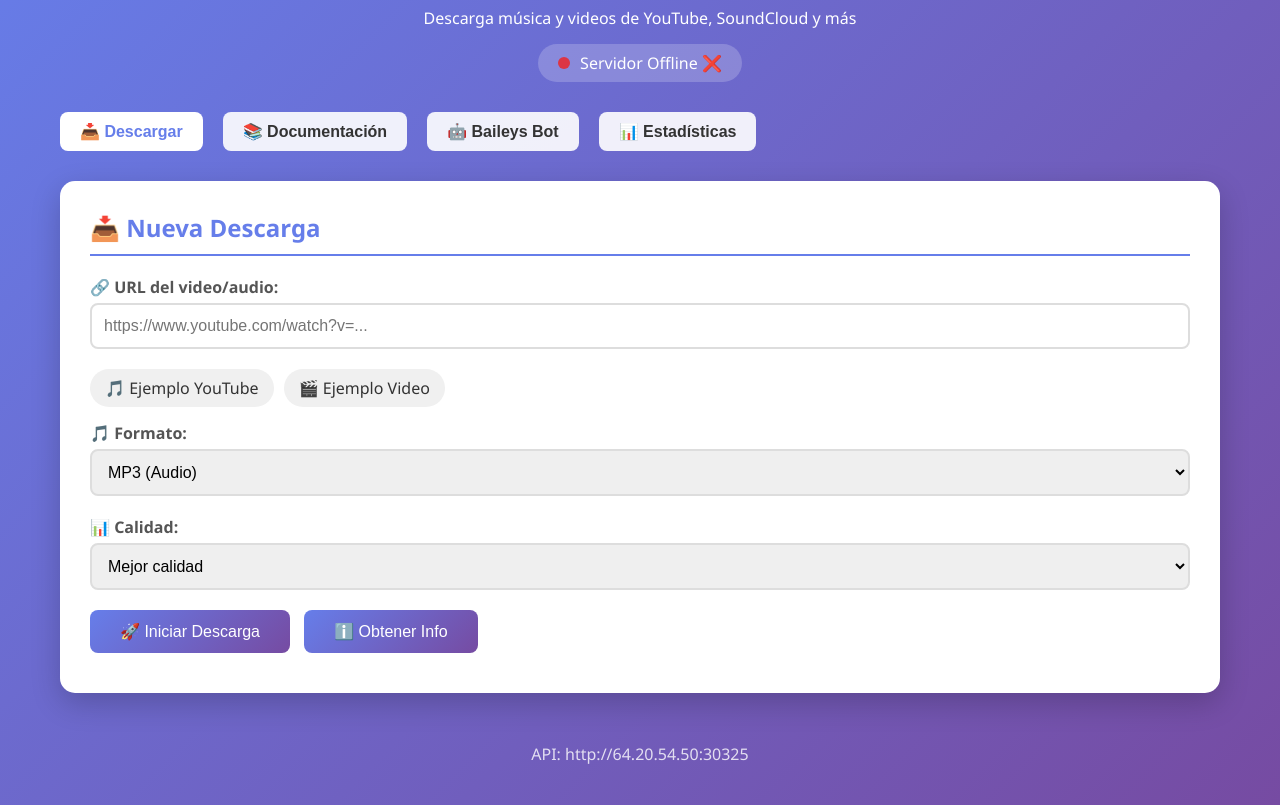
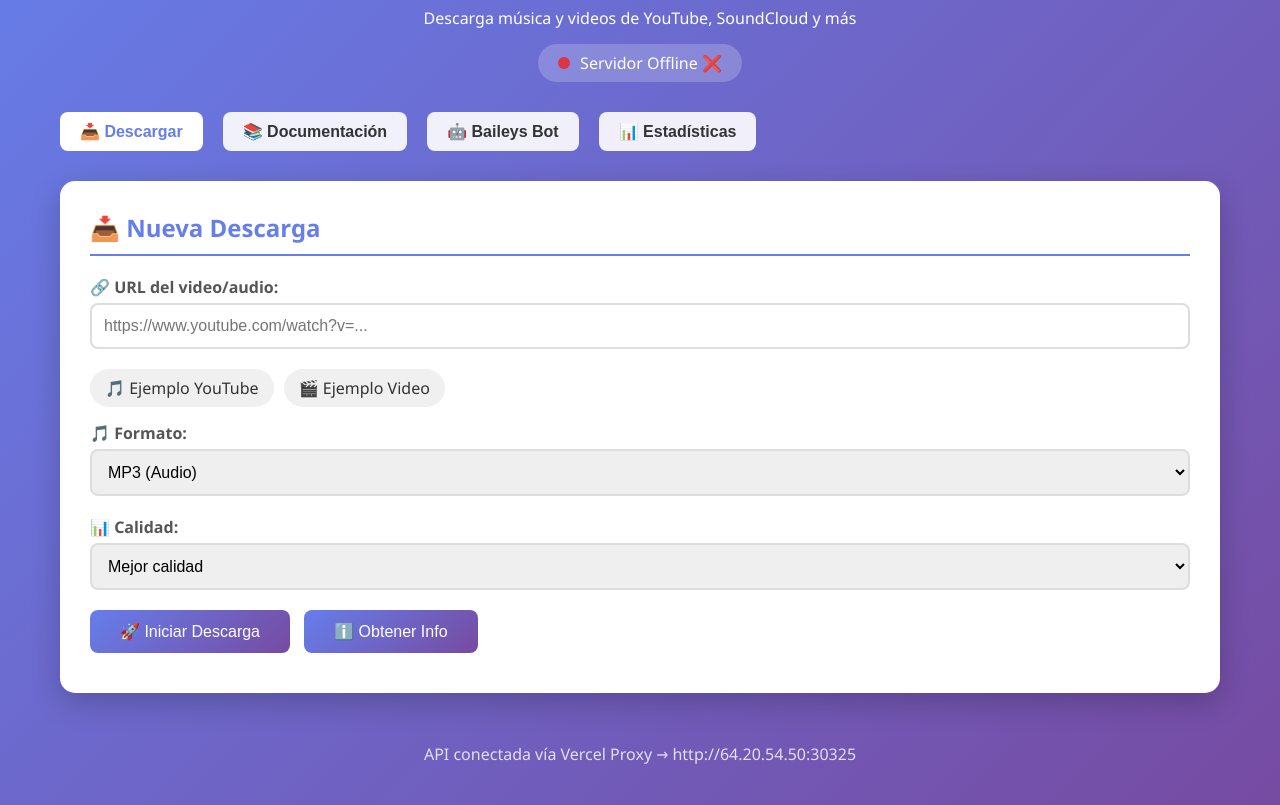
Before and after one commit to jv8784815-ctrl/yt-downloader, a website: page index.html in a window 1280 px wide. Shown: the part 118-923 px from the top of the page. Drawn offline with Linux system fonts and the light colour scheme; no server answers.

Commit message:
Update API URL handling for Vercel Proxy

```diff
--- a/index.html
+++ b/index.html
@@ -274,18 +274,19 @@ async function descargarMusica(url) {
         </div>
 
         <footer>
-            <p>API: <span id="apiUrlDisplay">http://64.20.54.50:30325</span></p>
+            <p>API conectada vía Vercel Proxy → <span id="apiUrlDisplay">http://64.20.54.50:30325</span></p>
         </footer>
     </div>
 
     <script>
-        // CONFIGURACIÓN
-        const API_URL = 'http://64.20.54.50:30325';
+        // CONFIGURACIÓN - Vercel Proxy
+        const API_URL = '';
+        const BACKEND_IP = 'http://64.20.54.50:30325';
 
         let currentTaskId = null;
         let statusInterval = null;
 
-        document.getElementById('apiUrlDisplay').textContent = API_URL;
+        document.getElementById('apiUrlDisplay').textContent = BACKEND_IP;
 
         async function checkServerStatus() {
             try {
@@ -372,7 +373,7 @@ async function descargarMusica(url) {
 
                 if (data.status === 'completed') {
                     clearInterval(statusInterval);
-                    const fullUrl = `${API_URL}${data.download_url}`;
+                    const fullUrl = `${BACKEND_IP}${data.download_url}`;
                     document.getElementById('downloadUrl').value = fullUrl;
                     document.getElementById('downloadUrlBox').style.display = 'block';
                 }
```
